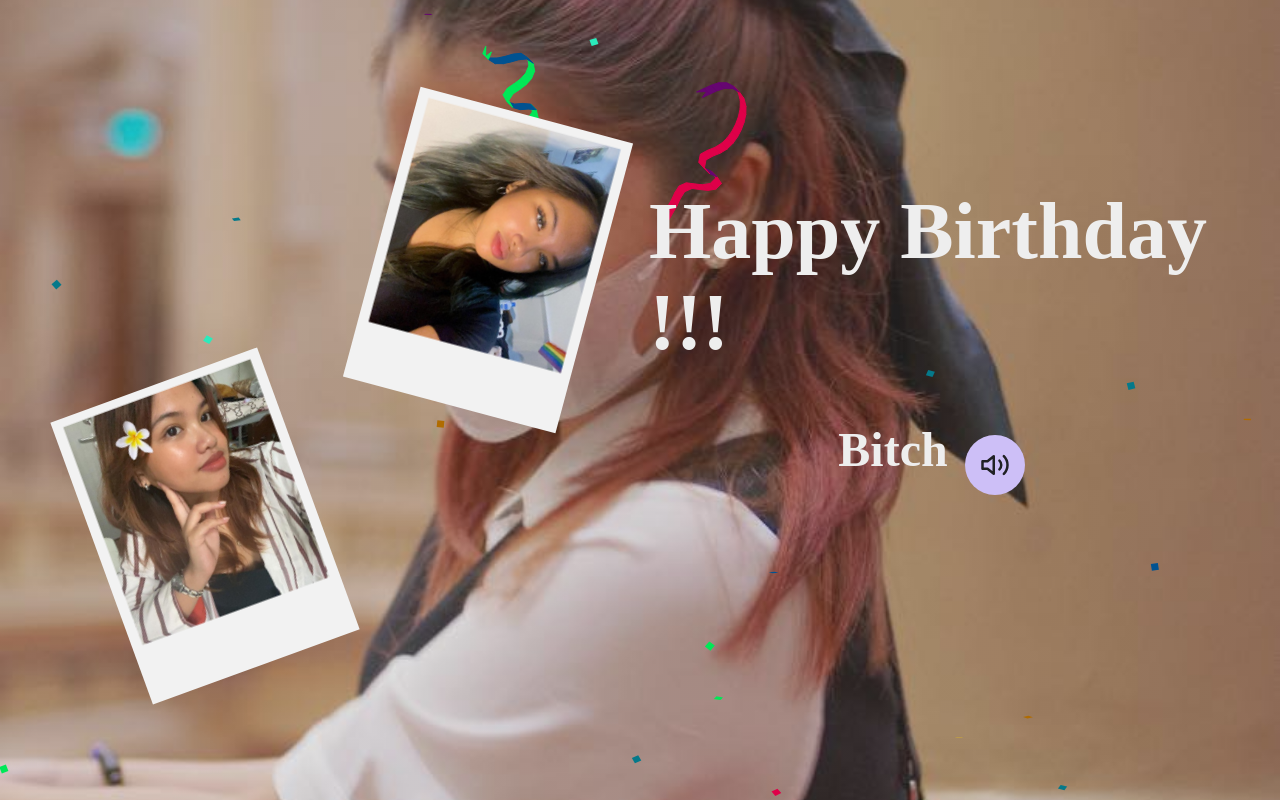
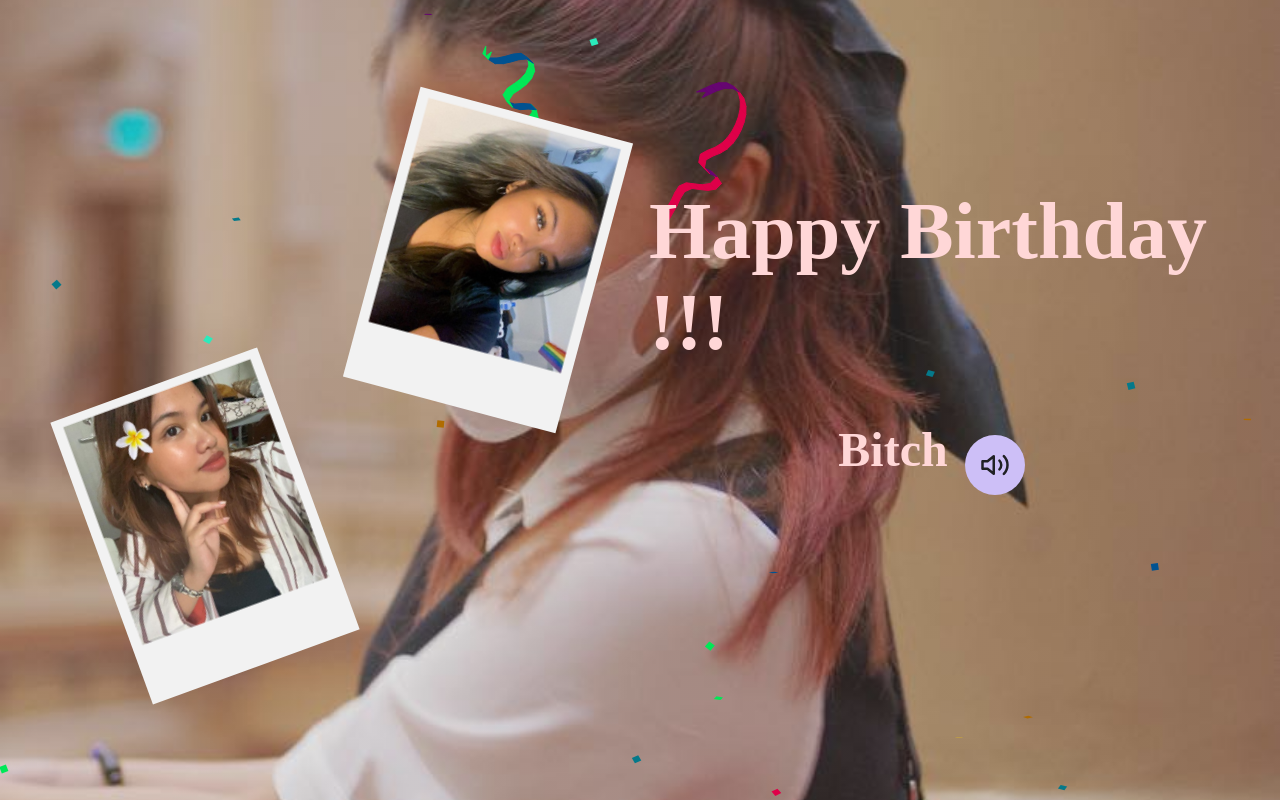
Before and after one commit to ostraes/daph, a plain HTML site: page greeting.html in a window 1280 px wide. Drawn offline with nearby package versions, Linux system fonts and the light colour scheme.

Commit message:
greeting.css

```diff
--- a/greeting.css
+++ b/greeting.css
@@ -57,13 +57,13 @@ body{
 }
 h1{
     font-size: 5rem;
-    color: #eee;
+    color: #ffd7d7;
     margin-top: 20%;
 }
 h2{
     font-size: 3rem;
     margin-left: 30%;
-    color: #eee;
+    color: #ffd7d7;
 }
 /* button */
 /* From Uiverse.io by barisdogansutcu */
```
